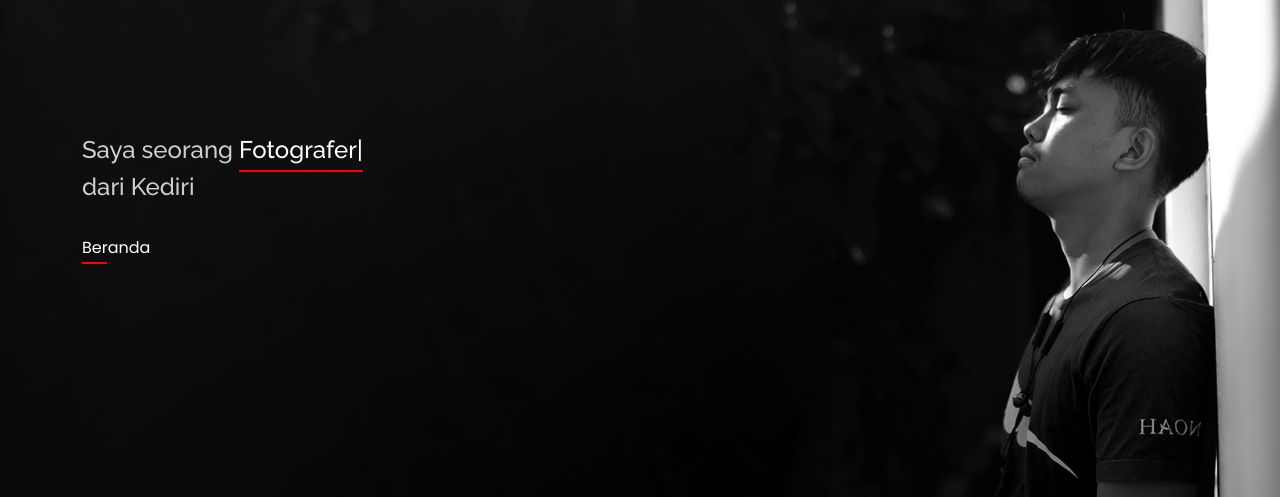
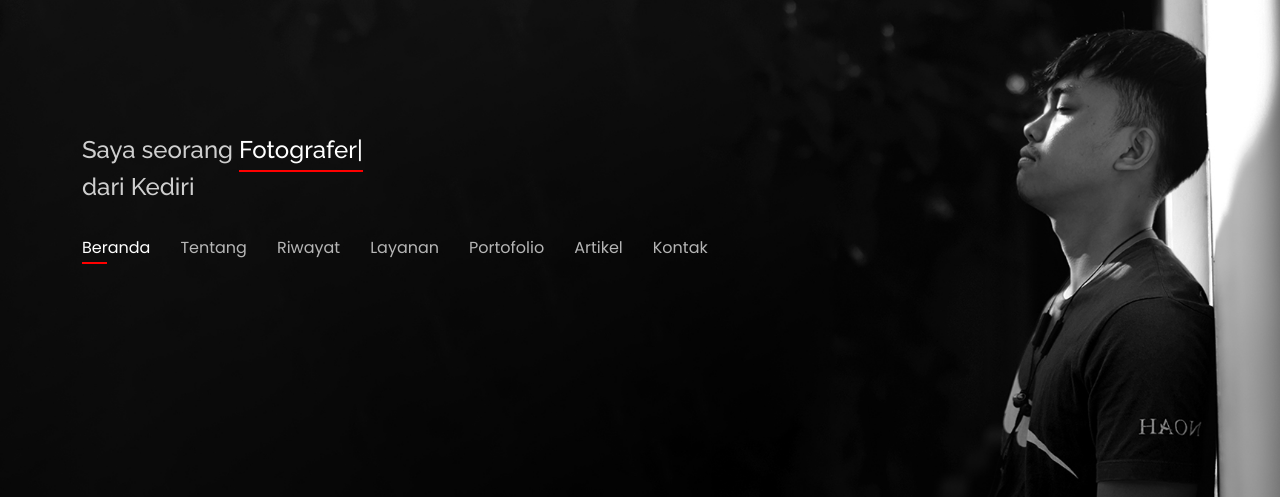
Before and after one commit to tjahmbeling/tjahmbeling, a Laravel app: page / in a window 1280 px wide. Shown: the part 216-713 px from the top of the page. Run offline with Laravel 12, Linux system fonts and the light colour scheme; data that the repository does not hold is empty; some libraries are stand-ins or nearby versions.

Commit message:
update nav

```diff
--- a/resources/views/home.blade.php
+++ b/resources/views/home.blade.php
@@ -19,12 +19,12 @@
             <nav id="navbar" class="navbar">
                 <ul>
                     <li><a class="nav-link active" href="#header">Beranda</a></li>
-                    <!-- <li><a class="nav-link" href="#about">Tentang</a></li>
-                        <li><a class="nav-link" href="#resume">Riwayat</a></li>
-                        <li><a class="nav-link" href="#services">Layanan</a></li>
-                        <li><a class="nav-link" href="#portfolio">Portofolio</a></li>
-                        <li><a class="nav-link" href="#articles">Artikel</a></li>
-                        <li><a class="nav-link" href="#contact">Kontak</a></li> -->
+                    <li><a class="nav-link" href="#about">Tentang</a></li>
+                    <li><a class="nav-link" href="#resume">Riwayat</a></li>
+                    <li><a class="nav-link" href="#services">Layanan</a></li>
+                    <li><a class="nav-link" href="#portfolio">Portofolio</a></li>
+                    <li><a class="nav-link" href="#articles">Artikel</a></li>
+                    <li><a class="nav-link" href="#contact">Kontak</a></li>
                 </ul>
                 <i class="bi bi-list mobile-nav-toggle"></i>
             </nav>
```
